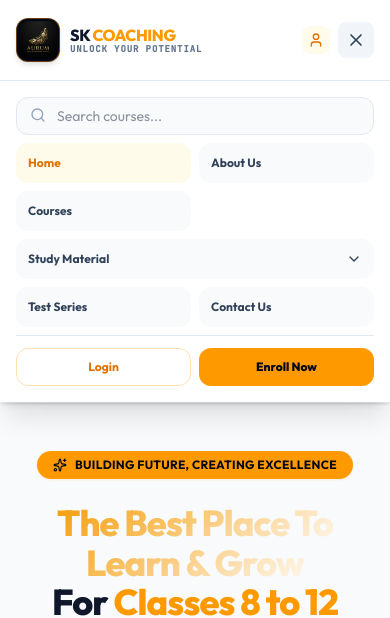
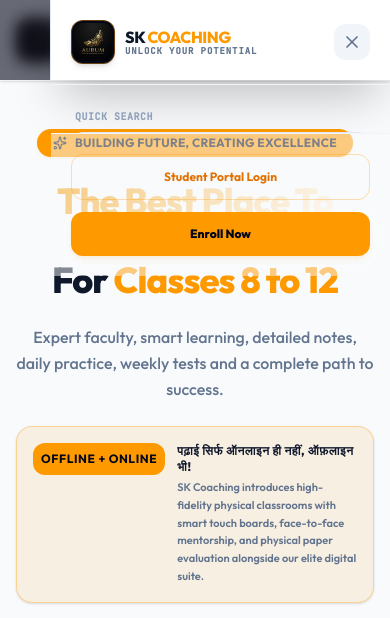
Before and after one commit to Niketraj08/Choching, a React (Vite) app: page / in a window 390 px wide. Both pictures are taken after a click on the button 356 px from the left and 40 px from the top of the page. Shown: the top 618 px of the page. Built offline with nearby package versions, Linux system fonts and the light colour scheme.

Commit message:
feat(navbar): add body scroll lock to mobile menu
Implemented a hook to prevent background scrolling when the mobile navigation menu is open, ensuring a better user experience on mobile devices. Added accessibility attributes for better screen reader support.

```diff
--- a/src/components/Navbar.tsx
+++ b/src/components/Navbar.tsx
@@ -1,4 +1,4 @@
-import React, { useState } from "react";
+import React, { useState, useEffect } from "react";
 import {
   BookOpen,
   Menu,
@@ -16,6 +16,7 @@
   Sparkles,
   HelpCircle
 } from "lucide-react";
+import { motion, AnimatePresence } from "motion/react";
 
 import skLogo from "../assets/images/sk_coaching_logo_1783335954863.jpg";
 
@@ -65,6 +66,17 @@
   const [showMegaMenu, setShowMegaMenu] = useState(false);
   const [mobileMaterialsOpen, setMobileMaterialsOpen] = useState(false);
   const [isSearchExpanded, setIsSearchExpanded] = useState(false);
+
+  useEffect(() => {
+    if (isOpen) {
+      document.body.style.overflow = "hidden";
+    } else {
+      document.body.style.overflow = "";
+    }
+    return () => {
+      document.body.style.overflow = "";
+    };
+  }, [isOpen]);
 
   const menuItems = [
     { label: "Home", view: "home" },
@@ -221,69 +233,138 @@
             <button
               onClick={() => setIsOpen(!isOpen)}
               className="w-9 h-9 flex items-center justify-center rounded-lg bg-slate-100 dark:bg-slate-800 text-slate-700 dark:text-slate-200"
+              aria-expanded={isOpen}
+              aria-label="Toggle Menu"
             >
-              {isOpen ? <X className="w-5 h-5" /> : <Menu className="w-5 h-5" />}
+              <Menu className="w-5 h-5" />
             </button>
           </div>
         </div>
       </div>
 
-      {/* Mobile Drawer menu */}
+      {/* Mobile Slide-in Drawer with backdrop blur */}
+      <AnimatePresence>
         {isOpen && (
-        <div className="lg:hidden bg-white dark:bg-slate-900 border-t border-slate-200 dark:border-slate-800 py-4 px-4 space-y-2 shadow-xl animate-fade-in max-h-[85vh] overflow-y-auto">
-          {/* Quick Search */}
-          <div className="relative mb-2">
-            <Search className="absolute left-3.5 top-2.5 w-4 h-4 text-slate-400" />
+          <>
+            {/* Backdrop */}
+            <motion.div
+              initial={{ opacity: 0 }}
+              animate={{ opacity: 1 }}
+              exit={{ opacity: 0 }}
+              onClick={() => setIsOpen(false)}
+              className="fixed inset-0 z-50 bg-slate-950/60 backdrop-blur-sm lg:hidden"
+            />
+
+            {/* Slide-in Drawer */}
+            <motion.div
+              initial={{ x: "100%" }}
+              animate={{ x: 0 }}
+              exit={{ x: "100%" }}
+              transition={{ type: "spring", damping: 25, stiffness: 220 }}
+              className="fixed top-0 right-0 bottom-0 z-50 w-full max-w-[340px] bg-white dark:bg-slate-900 shadow-2xl flex flex-col lg:hidden border-l border-slate-200 dark:border-slate-800"
+              role="dialog"
+              aria-modal="true"
+              aria-label="Navigation Menu"
+            >
+              {/* Drawer Header */}
+              <div className="flex items-center justify-between p-5 border-b border-slate-100 dark:border-slate-800/60 shrink-0">
+                <SKCoachingLogo />
+                <button
+                  onClick={() => setIsOpen(false)}
+                  className="p-2 rounded-xl bg-slate-100 hover:bg-slate-200 dark:bg-slate-800 dark:hover:bg-slate-700 text-slate-500 dark:text-slate-400 transition-colors cursor-pointer"
+                  aria-label="Close menu"
+                >
+                  <X className="w-5 h-5" />
+                </button>
+              </div>
+
+              {/* Drawer Body - Scrollable */}
+              <div className="flex-1 overflow-y-auto px-5 py-6 space-y-6">
+                {/* Search Box inside Drawer */}
+                <div className="space-y-2">
+                  <span className="text-[10px] font-bold font-mono tracking-wider text-slate-400 dark:text-slate-500 uppercase block px-1">Quick Search</span>
+                  <div className="relative">
+                    <Search className="absolute left-3.5 top-1/2 -translate-y-1/2 w-4 h-4 text-slate-400" />
                     <input
                       type="text"
-              placeholder="Search courses..."
+                      placeholder="Search courses, notes..."
                       value={searchQuery}
                       onChange={(e) => setSearchQuery(e.target.value)}
-              className="w-full pl-10 pr-4 py-2 text-sm bg-slate-50 dark:bg-slate-800 rounded-xl border border-slate-200 dark:border-slate-700 outline-none text-slate-800 dark:text-white"
+                      className="w-full pl-10 pr-4 py-3 text-xs bg-slate-50 dark:bg-slate-800 rounded-xl border border-slate-200 dark:border-slate-700 outline-none text-slate-800 dark:text-white focus:border-amber-500 dark:focus:border-amber-400 transition-colors"
                     />
                   </div>
+                </div>
 
-          <div className="grid grid-cols-2 gap-2">
+                {/* Navigation Links List */}
+                <div className="space-y-2">
+                  <span className="text-[10px] font-bold font-mono tracking-wider text-slate-400 dark:text-slate-500 uppercase block mb-3 px-1">Navigation</span>
                   {menuItems.map((item) => {
+                    const isActive = currentView === item.view ||
+                      (item.view === "materials" && (currentView === "materials" || currentView === "notes" || currentView === "videos"));
+
                     if (item.view === "materials") {
                       return (
-                  <div key={item.view} className="col-span-2 space-y-1.5">
+                        <div key={item.view} className="space-y-1">
                           <button
                             onClick={() => setMobileMaterialsOpen(!mobileMaterialsOpen)}
-                      className={`w-full p-3 rounded-xl text-left text-xs font-bold transition-all flex items-center justify-between ${
-                        currentView === "materials" || currentView === "notes" || currentView === "videos"
-                          ? "bg-amber-500/10 text-amber-500 dark:bg-amber-950/20 dark:text-amber-400"
-                          : "bg-slate-50 dark:bg-slate-800/40 text-slate-700 dark:text-slate-300"
+                            className={`w-full flex items-center justify-between p-3.5 rounded-xl text-sm font-semibold transition-all ${
+                              isActive
+                                ? "bg-amber-500/10 text-amber-600 dark:bg-amber-500/10 dark:text-amber-400"
+                                : "text-slate-700 dark:text-slate-300 hover:bg-slate-50 dark:hover:bg-slate-800/50"
                             }`}
                           >
-                      <span>Study Material</span>
-                      <ChevronDown className={`w-4 h-4 transition-transform duration-200 ${mobileMaterialsOpen ? "rotate-180" : ""}`} />
+                            <div className="flex items-center gap-3">
+                              <BookMarked className={`w-4.5 h-4.5 ${isActive ? "text-amber-500" : "text-slate-400"}`} />
+                              <span>{item.label}</span>
+                            </div>
+                            <ChevronDown className={`w-4 h-4 text-slate-400 transition-transform duration-300 ${mobileMaterialsOpen ? "rotate-180" : ""}`} />
                           </button>
+
+                          <AnimatePresence initial={false}>
                             {mobileMaterialsOpen && (
-                      <div className="pl-4 pr-2 py-1.5 space-y-1.5 bg-slate-50/50 dark:bg-slate-900/30 rounded-xl border border-slate-100 dark:border-slate-800/40">
+                              <motion.div
+                                initial={{ height: 0, opacity: 0 }}
+                                animate={{ height: "auto", opacity: 1 }}
+                                exit={{ height: 0, opacity: 0 }}
+                                transition={{ duration: 0.2 }}
+                                className="overflow-hidden pl-4 pr-1 space-y-1"
+                              >
                                 <button
-                          onClick={() => { handleNav("materials"); setMobileMaterialsOpen(false); }}
-                          className="w-full py-2 px-3 text-left text-xs font-semibold hover:bg-slate-100 dark:hover:bg-slate-800 rounded-lg flex items-center gap-2 text-slate-600 dark:text-slate-300"
+                                  onClick={() => { handleNav("materials"); setIsOpen(false); }}
+                                  className={`w-full py-2.5 px-4 text-xs font-medium rounded-lg flex items-center gap-2.5 transition-colors ${
+                                    currentView === "materials"
+                                      ? "text-amber-500 dark:text-amber-400 bg-amber-500/5"
+                                      : "text-slate-600 dark:text-slate-400 hover:bg-slate-50 dark:hover:bg-slate-800/40"
+                                  }`}
                                 >
-                          <BookMarked className="w-3.5 h-3.5 text-amber-500" />
+                                  <BookMarked className="w-4 h-4 text-amber-500" />
                                   <span>Syllabus Sheets</span>
                                 </button>
                                 <button
-                          onClick={() => { handleNav("notes"); setMobileMaterialsOpen(false); }}
-                          className="w-full py-2 px-3 text-left text-xs font-semibold hover:bg-slate-100 dark:hover:bg-slate-800 rounded-lg flex items-center gap-2 text-slate-600 dark:text-slate-300"
+                                  onClick={() => { handleNav("notes"); setIsOpen(false); }}
+                                  className={`w-full py-2.5 px-4 text-xs font-medium rounded-lg flex items-center gap-2.5 transition-colors ${
+                                    currentView === "notes"
+                                      ? "text-emerald-500 dark:text-emerald-400 bg-emerald-500/5"
+                                      : "text-slate-600 dark:text-slate-400 hover:bg-slate-50 dark:hover:bg-slate-800/40"
+                                  }`}
                                 >
-                          <BookOpen className="w-3.5 h-3.5 text-emerald-500" />
+                                  <BookOpen className="w-4 h-4 text-emerald-500" />
                                   <span>Chapterwise Notes</span>
                                 </button>
                                 <button
-                          onClick={() => { handleNav("videos"); setMobileMaterialsOpen(false); }}
-                          className="w-full py-2 px-3 text-left text-xs font-semibold hover:bg-slate-100 dark:hover:bg-slate-800 rounded-lg flex items-center gap-2 text-slate-600 dark:text-slate-300"
+                                  onClick={() => { handleNav("videos"); setIsOpen(false); }}
+                                  className={`w-full py-2.5 px-4 text-xs font-medium rounded-lg flex items-center gap-2.5 transition-colors ${
+                                    currentView === "videos"
+                                      ? "text-red-500 dark:text-red-400 bg-red-500/5"
+                                      : "text-slate-600 dark:text-slate-400 hover:bg-slate-50 dark:hover:bg-slate-800/40"
+                                  }`}
                                 >
-                          <Calendar className="w-3.5 h-3.5 text-red-500" />
+                                  <Calendar className="w-4 h-4 text-red-500" />
                                   <span>Video Lectures</span>
                                 </button>
-                      </div>
+                              </motion.div>
                             )}
+                          </AnimatePresence>
                         </div>
                       );
                     }
@@ -291,35 +372,43 @@
                     return (
                       <button
                         key={item.view}
-                  onClick={() => handleNav(item.view)}
-                  className={`p-3 rounded-xl text-left text-xs font-bold transition-all ${
-                    currentView === item.view
-                      ? "bg-amber-50 text-amber-600 dark:bg-amber-950/20 dark:text-amber-400"
-                      : "bg-slate-50 dark:bg-slate-800/40 text-slate-700 dark:text-slate-300 hover:bg-slate-100 dark:hover:bg-slate-800"
+                        onClick={() => { handleNav(item.view); setIsOpen(false); }}
+                        className={`w-full flex items-center gap-3 p-3.5 rounded-xl text-sm font-semibold transition-all ${
+                          isActive
+                            ? "bg-amber-500/10 text-amber-600 dark:bg-amber-500/10 dark:text-amber-400"
+                            : "text-slate-700 dark:text-slate-300 hover:bg-slate-50 dark:hover:bg-slate-800/50"
                         }`}
                       >
-                  {item.label}
+                        <span className={`w-1.5 h-1.5 rounded-full transition-colors ${isActive ? "bg-amber-500" : "bg-transparent border border-slate-300 dark:border-slate-600"}`} />
+                        <span>{item.label}</span>
                       </button>
                     );
                   })}
                 </div>
+              </div>
 
-          <div className="pt-3 border-t border-slate-200 dark:border-slate-800 grid grid-cols-2 gap-2">
+              {/* Drawer Footer */}
+              <div className="p-5 border-t border-slate-100 dark:border-slate-800/60 bg-slate-50/50 dark:bg-slate-900/50 space-y-3 shrink-0">
                 <button
-              onClick={() => handleNav("dashboard")}
-              className="w-full py-2.5 rounded-xl border border-amber-500/30 text-amber-600 text-xs font-bold text-center cursor-pointer"
+                  onClick={() => { handleNav("dashboard"); setIsOpen(false); }}
+                  className="w-full py-3.5 rounded-xl border border-amber-500/30 text-amber-600 dark:text-amber-400 text-xs font-bold text-center cursor-pointer hover:bg-amber-500/5 transition-colors"
                 >
-              Login
+                  Student Portal Login
                 </button>
                 <button
-              onClick={onEnrollClick}
-              className="w-full py-2.5 rounded-xl bg-amber-500 text-slate-950 text-xs font-extrabold text-center cursor-pointer"
+                  onClick={() => {
+                    setIsOpen(false);
+                    if (onEnrollClick) onEnrollClick();
+                  }}
+                  className="w-full py-3.5 rounded-xl bg-amber-500 text-slate-950 text-xs font-extrabold text-center cursor-pointer hover:bg-amber-600 shadow-md shadow-amber-500/10 active:scale-98 transition-all"
                 >
                   Enroll Now
                 </button>
               </div>
-        </div>
+            </motion.div>
+          </>
         )}
+      </AnimatePresence>
     </nav>
   );
 }
```
Lines whose indentation alone changed are shown as unchanged.
